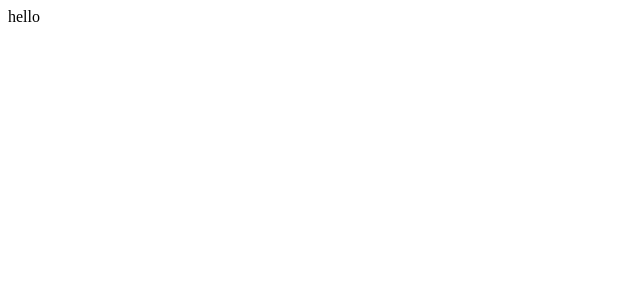
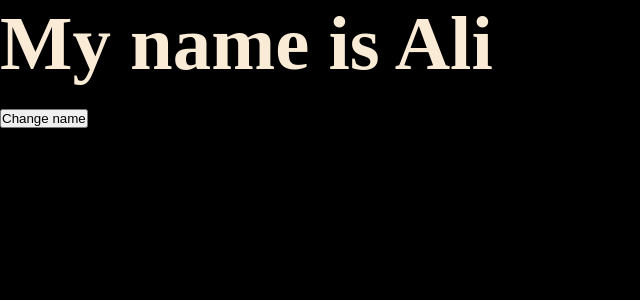
Before and after one commit to ALI-RAZA-AWAN/dev, a React (Vite) app in the folder react/reactFirst/: page / in a window 1280 px wide. Shown: the top 300 px of the page, without its empty margins (0-640 px from the left). Built offline with nearby package versions, Linux system fonts and the light colour scheme.

Commit message:
first name change using useState

```diff
--- a/react/reactFirst/src/App.jsx
+++ b/react/reactFirst/src/App.jsx
@@ -1,4 +1,15 @@
+import { useState } from "react";
+
 function app(){
-  return "hello";
+  const [name,setName]=useState("Ali");
+  const chnagename=()=>{
+    setName("Umar");
+  }
+  return (
+    <div>
+      <h1>My name is {name}</h1>
+      <button onClick={chnagename}>Change name</button>
+    </div>
+  )
 }
 export default app;
--- a/react/reactFirst/src/index.css
+++ b/react/reactFirst/src/index.css
@@ -0,0 +1,14 @@
+*{
+    margin:0px;
+    padding:0px;
+    box-sizing:border-box;
+
+
+}
+html, body{
+    width: 100%;
+    height: 100%;
+    background-color: black;
+    color: antiquewhite;
+    font-size: 3vw;
+}
```
Also changed, not shown: 1 other file (tests, documents, lock files or other folders).
